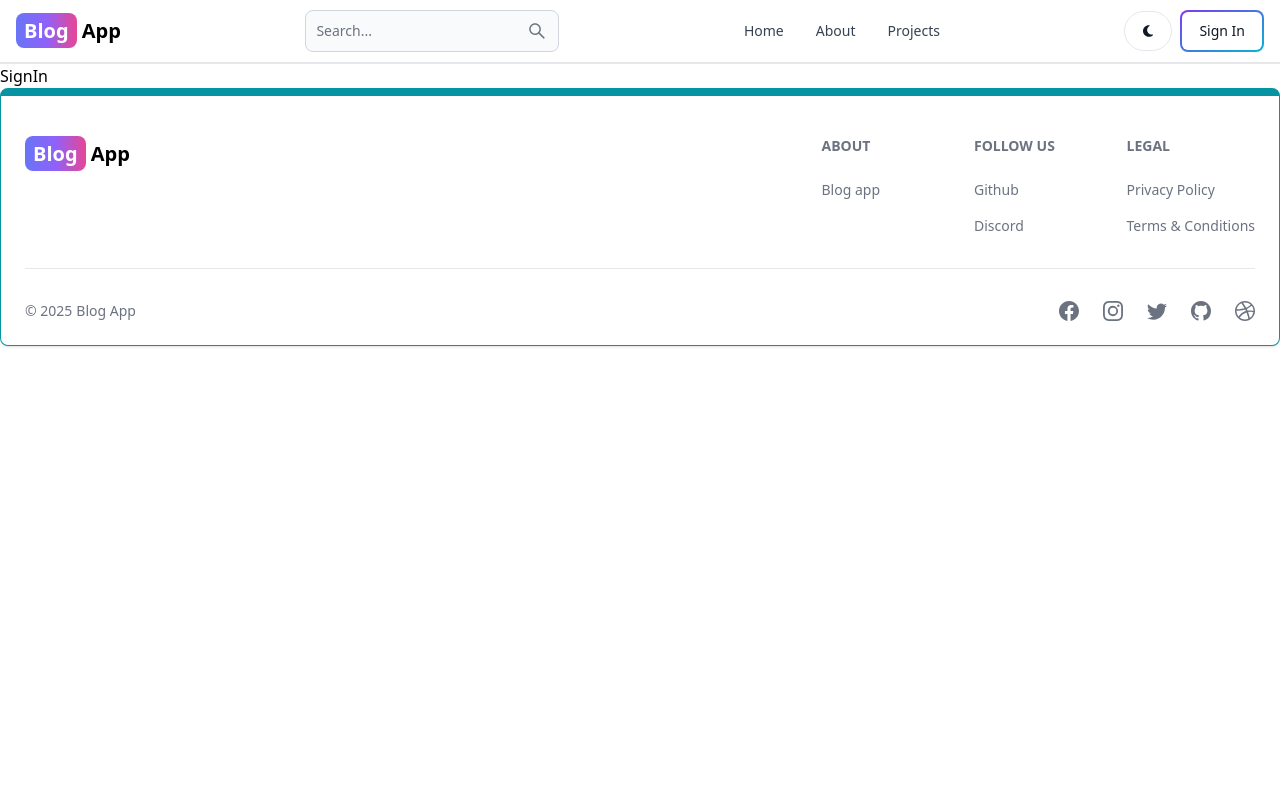
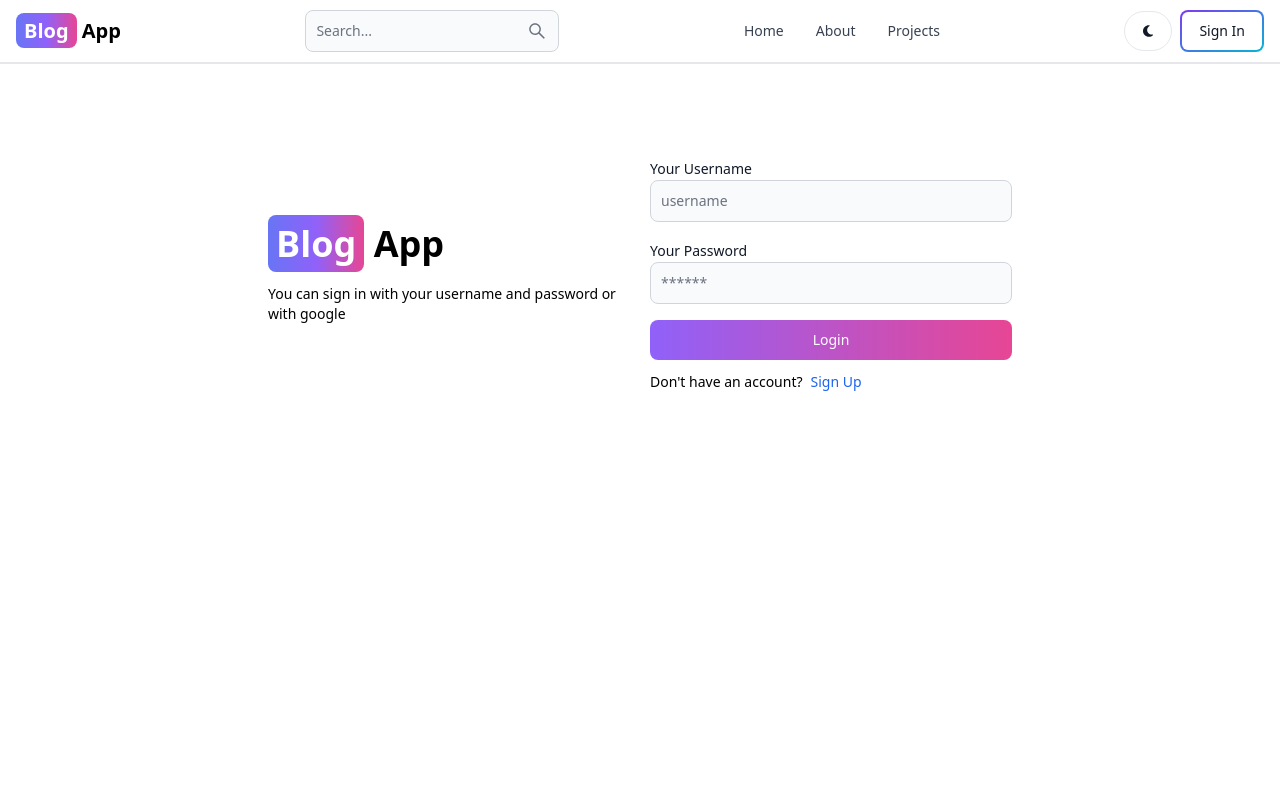
Before and after one commit to skp544/blog_app, a React (Vite) app in the folder client/: page /sign-in in a window 1280 px wide. Shown: the top 800 px of the page. Built offline with nearby package versions, Linux system fonts and the light colour scheme.

Commit message:
implement sign-in functionality with username and password authentication

```diff
--- a/client/src/apis/auth.js
+++ b/client/src/apis/auth.js
@@ -9,3 +9,12 @@ export const signUpApi = async (formData) => {
     return handleApiError(error);
   }
 };
+
+export const signInApi = async (formData) => {
+  try {
+    const response = await authApi.post("/sign-in", formData);
+    return response.data;
+  } catch (error) {
+    return handleApiError(error);
+  }
+};
--- a/client/src/pages/SignIn.jsx
+++ b/client/src/pages/SignIn.jsx
@@ -1,8 +1,114 @@
-import React from "react";
+import React, { useState } from "react";
+import { Button, Label, TextInput } from "flowbite-react";
+import { Link, useNavigate } from "react-router-dom";
+import { signInApi } from "../apis/auth.js";
+import toast from "react-hot-toast";
+import { login } from "../redux/authSlice.js";
+import { useDispatch } from "react-redux";
 
 const SignIn = () => {
+  const [formData, setFormData] = useState({
+    username: "",
+    password: "",
+  });
+  const [loading, setLoading] = useState(false);
+  const navigate = useNavigate();
+  const dispatch = useDispatch();
+
+  const handleChange = (e) => {
+    setFormData({ ...formData, [e.target.name]: e.target.value });
+  };
+
+  const handleSubmit = async (e) => {
+    e.preventDefault();
+
+    setLoading(true);
+
+    const response = await signInApi(formData);
+    setLoading(false);
+
+    if (!response.success) {
+      return toast.error(response?.message);
+    }
+
+    toast.success(response.message);
+    localStorage.setItem("authToken", response.token);
+    dispatch(login({ token: response.token, user: response.user }));
+
+    navigate("/");
+  };
   return (
-    <div>SignIn</div>
+    <div className={"mt-20 min-h-screen"}>
+      <div
+        className={
+          "mx-auto flex max-w-3xl flex-col gap-x-5 p-3 md:flex-row md:items-center"
+        }
+      >
+        {/* left */}
+        <div className={"flex-1"}>
+          <div className={"text-4xl font-bold dark:text-white"}>
+            <span
+              className={
+                "rounded-lg bg-gradient-to-r from-indigo-500 via-purple-500 to-pink-500 px-2 py-1 text-white"
+              }
+            >
+              Blog
+            </span>{" "}
+            App
+          </div>
+
+          <p className={"mt-5 text-sm"}>
+            You can sign in with your username and password or with google
+          </p>
+        </div>
+
+        {/*  right */}
+        <div className={"flex-1"}>
+          <form className={"flex flex-col gap-4"} onSubmit={handleSubmit}>
+            <div className={""}>
+              <Label value={"Your Username"} />
+              <TextInput
+                type={"text"}
+                placeholder={"username"}
+                id={"username"}
+                name={"username"}
+                value={formData.username}
+                onChange={handleChange}
+                required
+              />
+            </div>
+
+            <div className={""}>
+              <Label value={"Your Password"} />
+              <TextInput
+                type={"password"}
+                placeholder={"******"}
+                id={"password"}
+                name={"password"}
+                value={formData.password}
+                onChange={handleChange}
+                required
+              />
+            </div>
+
+            <Button
+              disabled={loading}
+              gradientDuoTone={"purpleToPink"}
+              type={"submit"}
+            >
+              {loading ? "Signing up..." : "Login"}
+            </Button>
+          </form>
+
+          <div className={"mt-3 flex gap-2 text-sm"}>
+            <span>Don't have an account? </span>
+            <Link to={"/sign-up"} className={"text-blue-600 hover:underline"}>
+              Sign Up
+            </Link>
+          </div>
+        </div>
+      </div>
+    </div>
   );
 };
 export default SignIn;
--- a/client/src/pages/SignUp.jsx
+++ b/client/src/pages/SignUp.jsx
@@ -116,7 +116,7 @@ const SignUp = () => {
 
           <div className={"mt-3 flex gap-2 text-sm"}>
             <span>Already have an account? </span>
-            <Link to={"/login"} className={"text-blue-600 hover:underline"}>
+            <Link to={"/sign-in"} className={"text-blue-600 hover:underline"}>
               Sign In
             </Link>
           </div>
```
Also changed, not shown: 2 other files (tests, documents, lock files or other folders).
